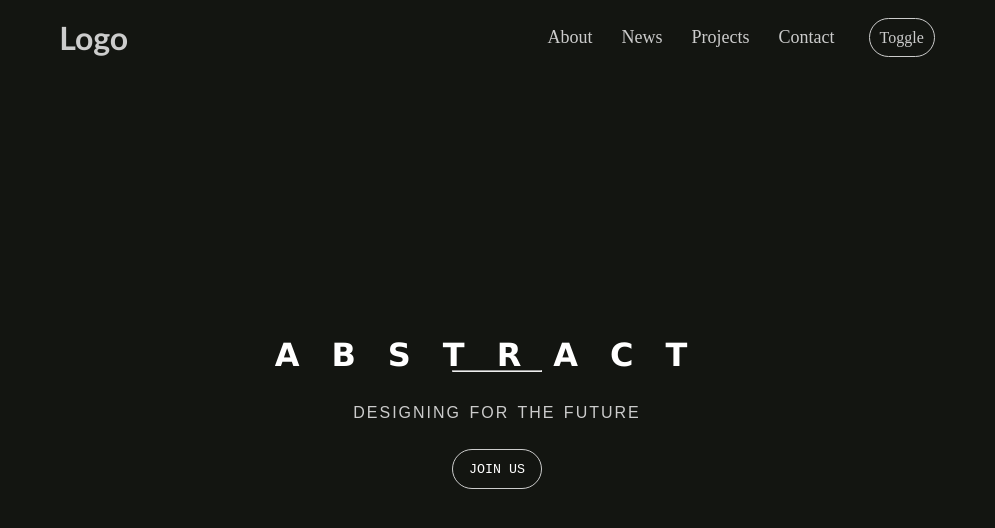
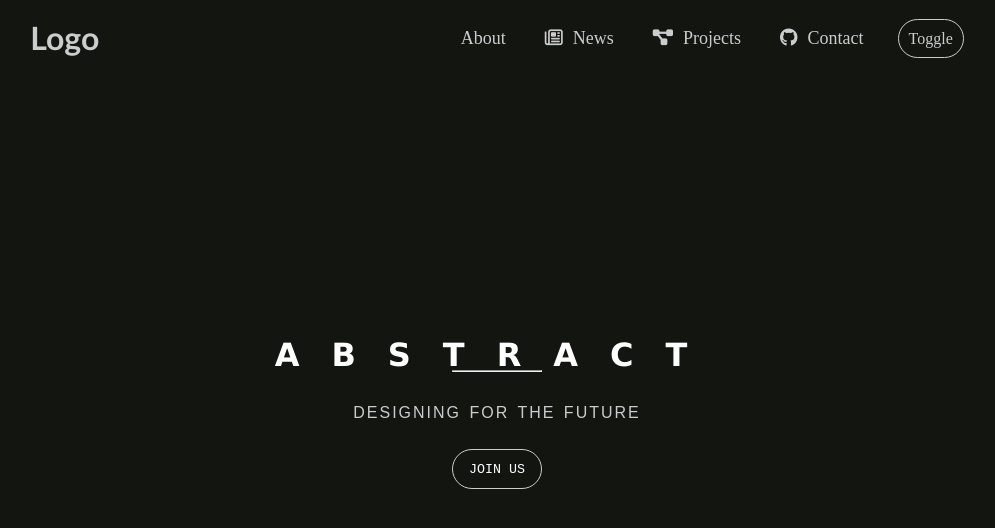
Before and after one commit to Deon-dev/Landing-Page, a plain HTML site: page index.html in a window 1280 px wide. Shown: the whole page, without its empty margins (143-1138 px from the left). Drawn offline with Linux system fonts and the light colour scheme.

Commit message:
added some icons

```diff
--- a/index.html
+++ b/index.html
@@ -6,15 +6,16 @@
     <title>Landing Page</title>
     <link rel="shortcut icon" href="images/favicon-32x32.png" type="image/x-icon">
     <link rel="stylesheet" href="style.css">
+    <link rel="stylesheet" href="https://cdnjs.cloudflare.com/ajax/libs/font-awesome/6.7.2/css/all.min.css" integrity="sha512-Evv84Mr4kqVGRNSgIGL/F/aIDqQb7xQ2vcrdIwxfjThSH8CSR7PBEakCr51Ck+w+/U6swU2Im1vVX0SVk9ABhg==" crossorigin="anonymous" referrerpolicy="no-referrer" />
 </head>
 <body>
     <header class="header">
         <h1 id="logo">Logo</h1>
         <nav>
             <a href="#">About</a>
-            <a href="#">News</a>
-            <a href="#">Projects</a>
-            <a href="#">Contact</a>
+            <a href="#"><i class="fa-regular fa-newspaper"></i>News</a>
+            <a href="#"><i class="fa-solid fa-diagram-project"></i>Projects</a>
+            <a href="#"><i class="fa-brands fa-github"></i>Contact</a>
 
             <span id="toggle">Toggle</span>
         </nav>
--- a/style.css
+++ b/style.css
@@ -161,3 +161,8 @@ hr {
     /* transform: translateY(0.5rem); */
     transform: translateY(5px);
 }
+
+i {
+    /* margin-right: 10px; */
+    padding: 10px;
+}
```
